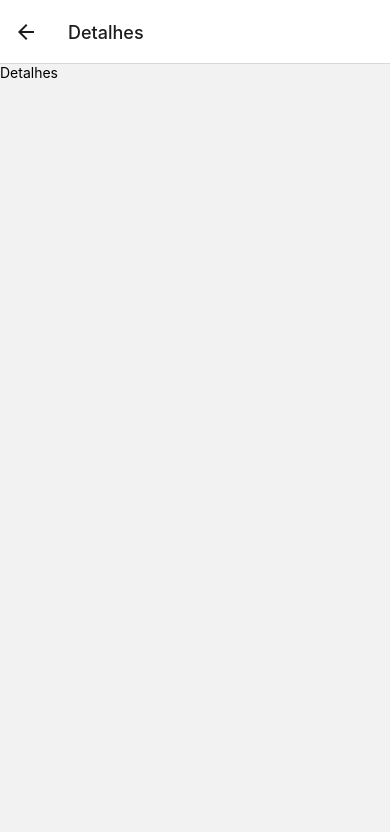
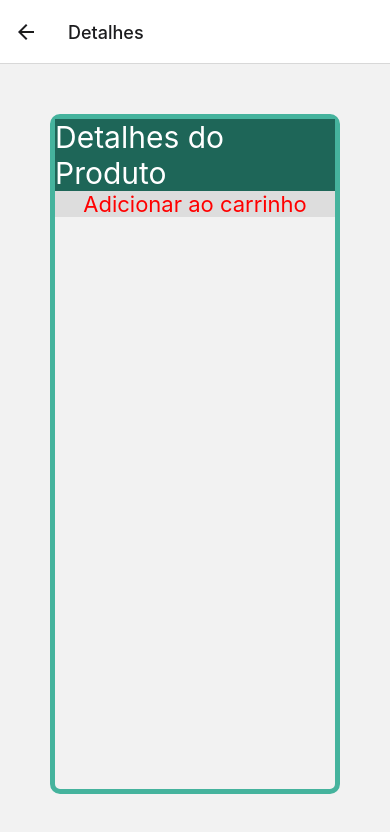
Before and after one commit to juniorcost4/react-native-projeto-final, a React Native app: screen /Detalhes in a window 390 px wide. Shown: the top 832 px of the page. Built offline with nearby package versions, Linux system fonts and the light colour scheme.

Commit message:
Inicio area detalhe produto

```diff
--- a/src/pages/Detalhes/index.js
+++ b/src/pages/Detalhes/index.js
@@ -4,8 +4,19 @@ import { styles } from './styles'
 
 export default function Detalhes() {
     return (
-        <>
-        <Text>Detalhes</Text>
-        </>
+        <View style={{flex:1}}>
+
+            <View style={styles.container}>
+            <Text style={styles.texto}>Detalhes do Produto</Text>
+            <TouchableOpacity
+        style={styles.bt}>
+        <Text style={styles.textoBt}>Adicionar ao carrinho</Text>
+
+</TouchableOpacity>
+            </View>
+
+
+        </View>
+
     );
 }
--- a/src/pages/Detalhes/styles.js
+++ b/src/pages/Detalhes/styles.js
@@ -0,0 +1,30 @@
+import { StyleSheet } from 'react-native';
+
+export const styles = StyleSheet.create({
+    container: {
+      flex: 1,
+      borderColor: '#45B39D',
+      borderRadius: 10,
+      margin: 50,
+      borderWidth: 5,
+    },
+
+    texto : {
+        fontSize: 30,
+        color: 'white',
+        backgroundColor: '#1E6658',
+    },
+
+    bt: {
+        alignItems: 'center',
+        backgroundColor: '#DDDDDD',
+
+
+      },
+
+    textoBt:{
+        color: 'red',
+        fontSize: 22,
+        fontStyle:'bold',
+    }
+  });
```
